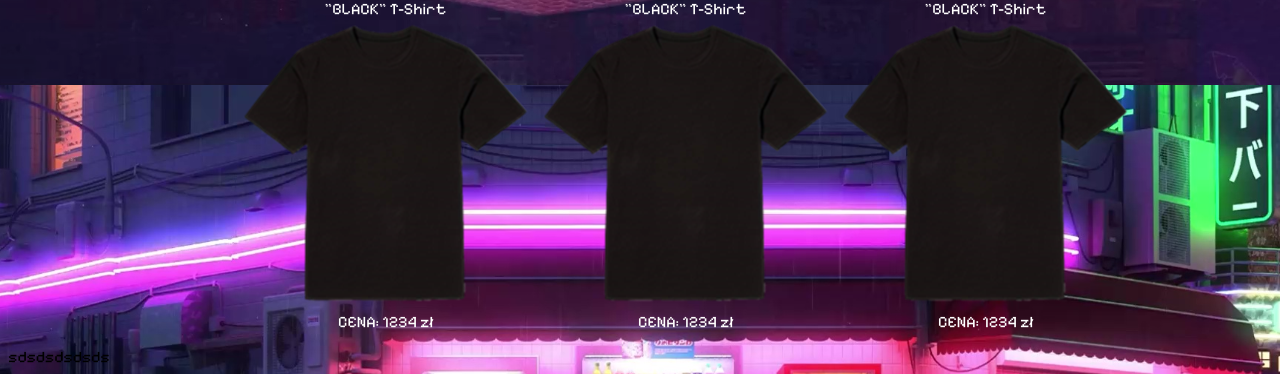
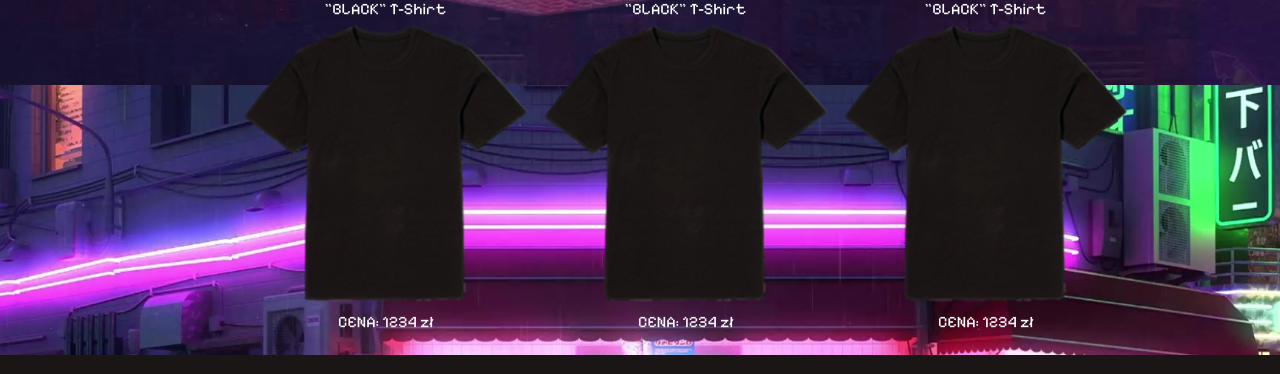
Before and after one commit to Rudy538/TokyoThreads, a PHP site: page /index.php in a window 1280 px wide. Shown: the part 715-1089 px from the top of the page. Run offline with PHP 8.4, Linux system fonts and the light colour scheme; some web fonts are replaced.

Commit message:
Update index.php

```diff
--- a/views/index.php
+++ b/views/index.php
@@ -129,5 +129,4 @@
     </div>
 
 </body>
-
-</html>sdsdsdsdsds
+</html>
```
